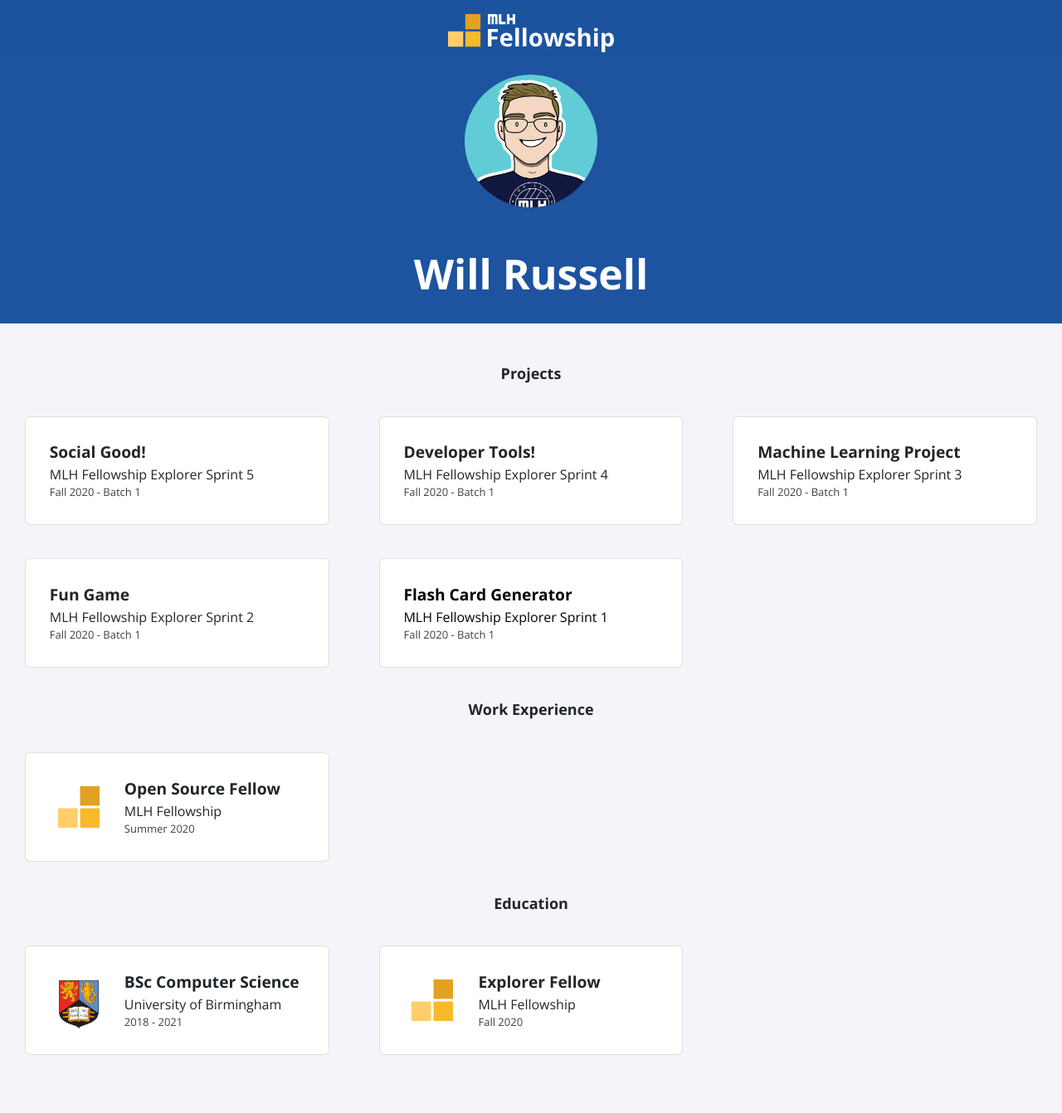
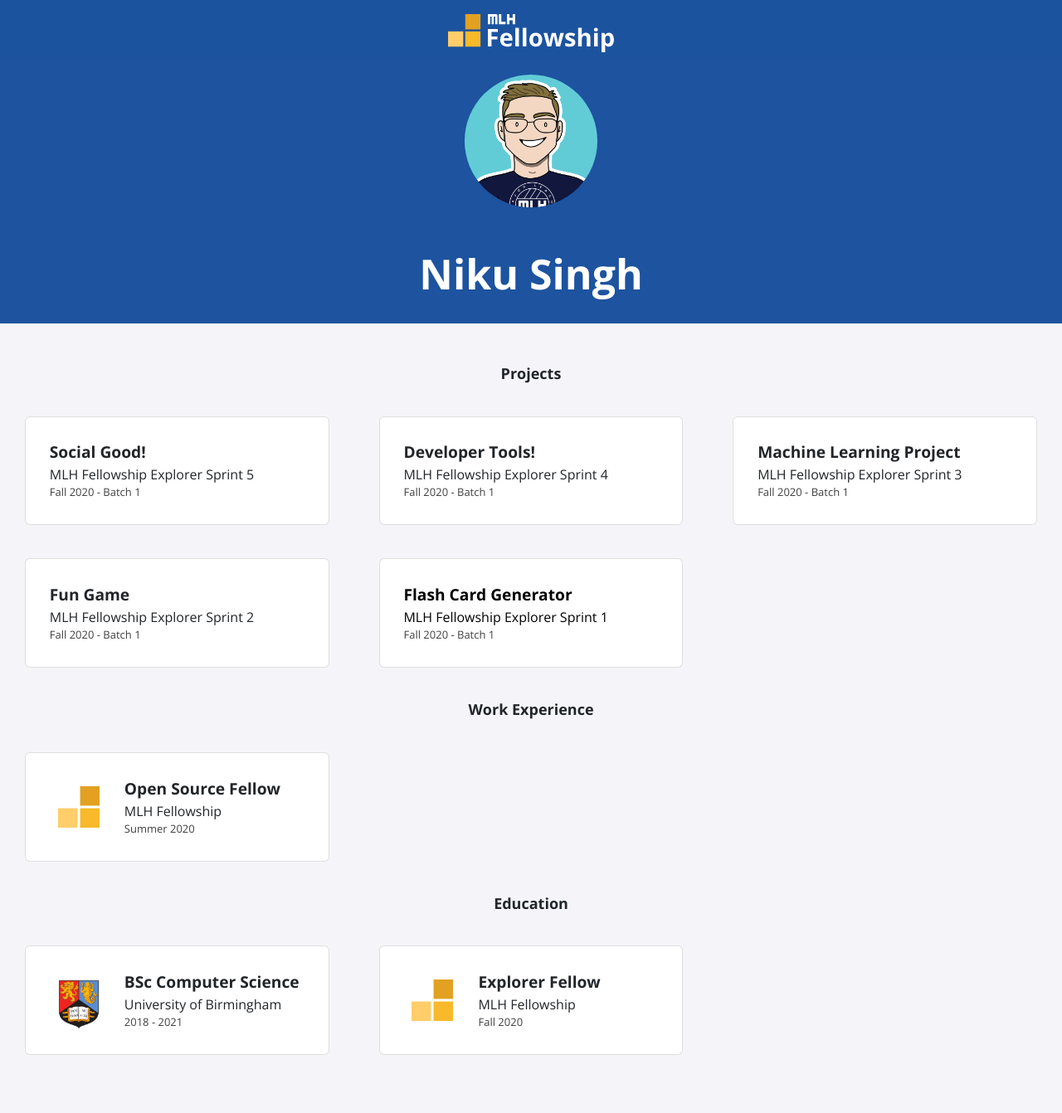
Before and after one commit to NIKU-SINGH/NIKU-SINGH.github.io, a Jekyll site: the page built from index.html, in a window 1280 px wide. Shown: the whole page at 83% size. Built offline with Jekyll 4.4.1, drawn with Linux system fonts in a browser that asks for light colours; nearby versions of some CDN libraries.

Commit message:
update config.yml to include Niku name and social media

```diff
--- a/_config.yml
+++ b/_config.yml
@@ -1,13 +1,13 @@
-title: "Will Russell"
+title: "Niku Singh"
 email: fellowship@mlh.io
 description: >- # this means to ignore newlines until "baseurl:"
   Write an awesome description for your new site here. You can edit this
   line in _config.yml. It will appear in your document head meta (for
   Google search results) and in your feed.xml site description.
 baseurl: "/"
-url: "/portfolio-template"
-twitter_username: mlhacks
-github_username:  mlh-fellowship
+url: "https://niku-singh.github.io/"
+twitter_username: Niku_Singh_
+github_username:  NIKU-SINGH
 
 sass:
   sass_dir: _sass
```
